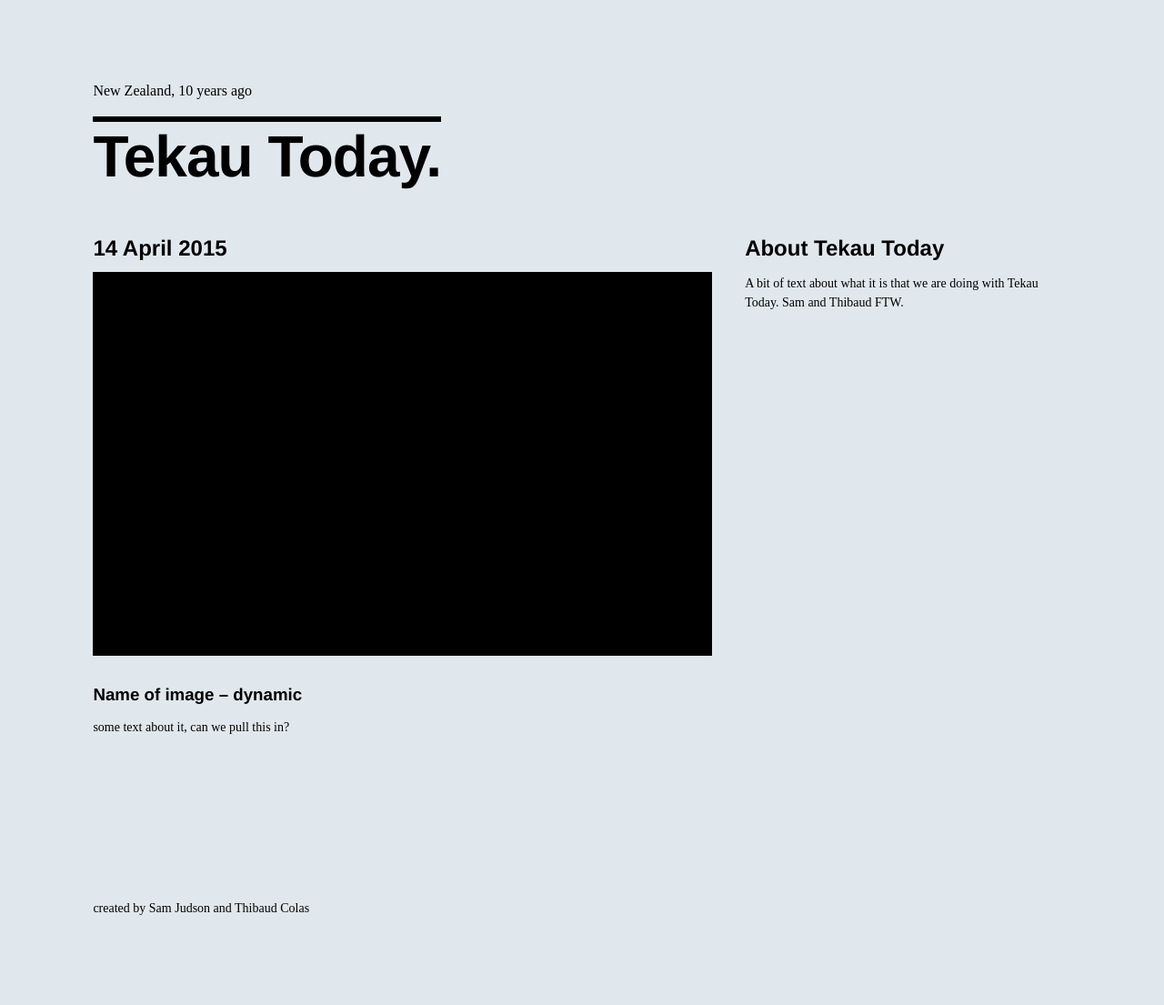
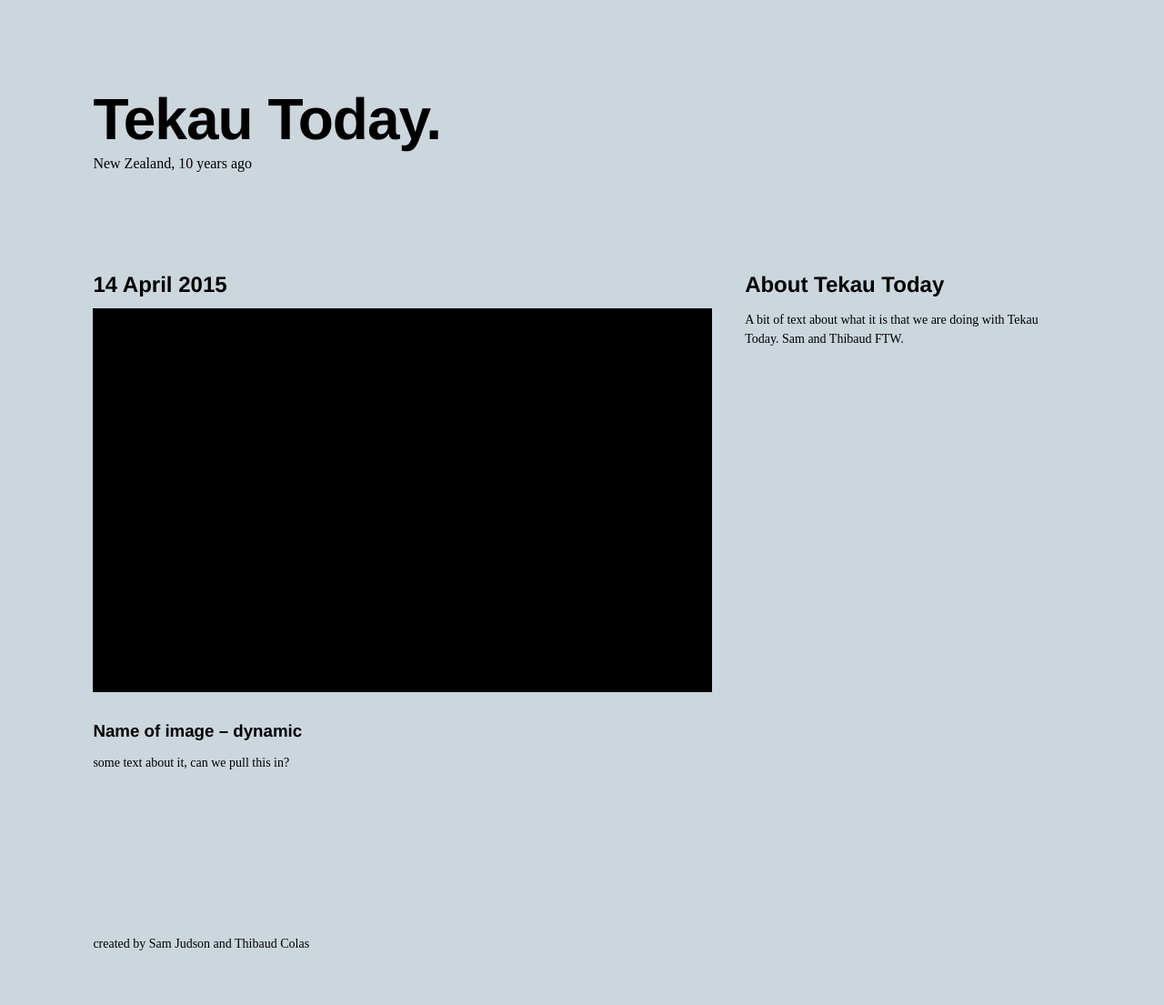
Before and after one commit to thibaudcolas/tekautoday, a Flask app: page / in a window 1280 px wide. Shown: the whole page at 91% size. Before the commit the page ends 1006 px from the top, so only its background shows below. Run offline with Flask 2, Linux system fonts and the light colour scheme; style sheets or scripts are compiled from the project's sources; some libraries are stand-ins or nearby versions.

Commit message:
Design changes and multiple sass files
/bin/bash: q: command not found

```diff
--- a/src/sass/base/_type.scss
+++ b/src/sass/base/_type.scss
@@ -27,16 +27,8 @@ h2 {
 .title {
 	position: fixed;
 	margin: 0;
-	padding: 0;
-	padding-top: 6px;
-	top: 16%;
+	top: 6%;
 	left: 8%;
-	border-top: 6px solid;
-}
-
-.subtitle {
-	display: block;
-	margin-top: -1rem;
 }
 
 
--- a/src/sass/main.scss
+++ b/src/sass/main.scss
@@ -9,7 +9,7 @@
 }
 
 html {
-  background-color: $colorGray2;
+  background-color: $colorGray3;
 }
 
 .placeholder {
--- a/src/templates/index.html
+++ b/src/templates/index.html
@@ -31,13 +31,13 @@
 <body role="document">
     <div>
         <header class="section">
-            <div class="section--content margin-top-xl">
-               <h1 class="title">Tekau Today.</h1>
-                <span class="subtitle">New Zealand, 10 years ago</span>
+            <div class="section--content title">
+               <h1 class="">Tekau Today.</h1>
+                <span>New Zealand, 10 years ago</span>
             </div>
         </header>
 
-        <div class="section margin-top-xl">
+        <div class="section margin-top-xxxl">
             <div class="section--content grid">
                 <div class="col-2-3">
                     <h2>14 April 2015</h2>
```
